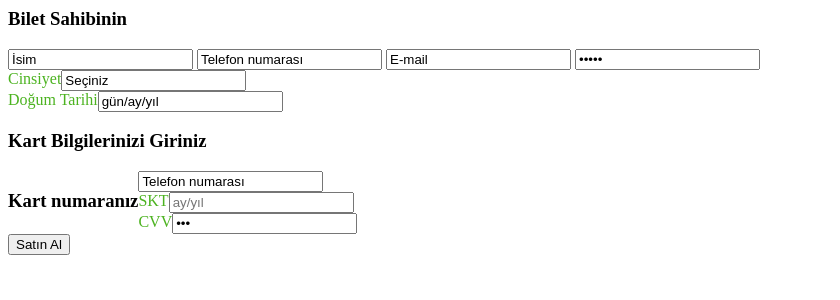
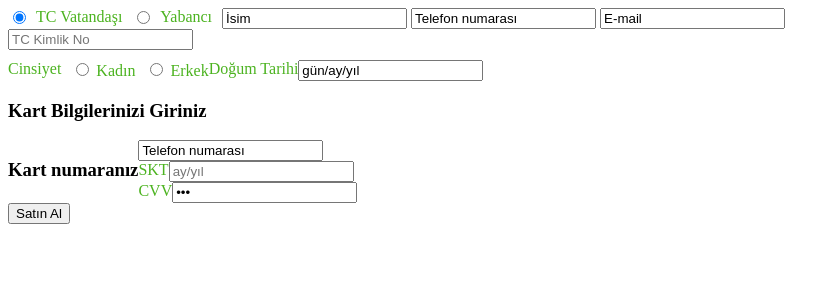
Before and after one commit to ArtunKARA/UmuttepeBusTicketSystem, a CodeIgniter 4 app: template ciapp/app/Views/odeme/odemeKart.php in a window 1280 px wide. Shown: the top 300 px of the page, without its empty margins (0-840 px from the left). Run offline with PHP 8.4 and a stand-in for CodeIgniter, Linux system fonts and the light colour scheme; the template is opened without the code that fills it, so the values that code supplies are empty; some libraries are stand-ins or nearby versions.

Commit message:
ödeme sayfası güncellemesi

```diff
--- a/ciapp/app/Views/odeme/odemeKart.php
+++ b/ciapp/app/Views/odeme/odemeKart.php
@@ -1,5 +1,5 @@
 
-
+<!-- bilet sahibi bilgileri -->
 <div class="modal-body modal-spa">
 			  <div class="kart-grids">
 			    <div class="login">
@@ -9,26 +9,63 @@
         <div class="col-md-6">
             <div class="kart-right" >
                 <form>
-                    <h3><b>Bilet Sahibinin </b></h3>
+                    <!-- <h3><b>Bilet Sahibinin </b></h3>
                     <input type="text" value="İsim" onfocus="this.value = '';" onblur="if (this.value == '') {this.value = 'İsim';}" required="">
                     <input type="text" value="Telefon numarası" onfocus="this.value = '';" onblur="if (this.value == '') {this.value = 'Telefon numarası';}" required="">
                     <input type="text" value="E-mail" onfocus="this.value = '';" onblur="if (this.value == '') {this.value = 'E-mail';}" required="">
-                    <input type="password" value="Şifre" onfocus="this.value = '';" onblur="if (this.value == '') {this.value = 'Şifre';}" required="">
+                    <h3><b>Bilet Sahibinin </b></h3> -->
+<input type="text" value="İsim" onfocus="this.value = '';" onblur="if (this.value == '') {this.value = 'İsim';}" required="">
+<input type="text" value="Telefon numarası" onfocus="this.value = '';" onblur="if (this.value == '') {this.value = 'Telefon numarası';}" required="">
+<input type="text" value="E-mail" onfocus="this.value = '';" onblur="if (this.value == '') {this.value = 'E-mail';}" required="">
+
+<input type="radio" style="color: #4CB320; float: left; margin-right: 10px;"id="tcVatandası" name="kimlikTuru" value="TC" checked>
+<label for="tcVatandası" style="color: #4CB320; float: left; margin-right: 10px;">TC Vatandaşı</label>
+<input type="radio" style="color: #4CB320; float: left; margin-right: 10px;"id="yabancı" name="kimlikTuru" value="yabancı">
+<label for="yabancı" style="color: #4CB320; float: left; margin-right: 10px;">Yabancı</label>
+
+
+<div id="kimlikBilgisi">
+    <input type="text" id="tcNo" placeholder="TC Kimlik No" required>
+</div>
+<script>
+    const tcNoInput = document.getElementById("tcNo");
+    const kimlikTuruRadio = document.querySelectorAll('input[name="kimlikTuru"]');
+
+    kimlikTuruRadio.forEach(radio => {
+        radio.addEventListener("change", function() {
+            if (this.value === "TC") {
+                tcNoInput.placeholder = "TC Kimlik No";
+                tcNoInput.setAttribute("pattern", "[0-9]{11}");
+            } else {
+                tcNoInput.placeholder = "Pasaport No";
+                tcNoInput.removeAttribute("pattern");
+            }
+        });
+    });
+</script>
+
                     <div class="ban-bottom">
                         <div class="bnr-right">
-                        <label class="inputLabel" style="color: #4CB320; float:left; margin=2px;">Cinsiyet</label>
-        <input class="inputLabel" type="text" value="Seçiniz" onfocus="this.value = '';" onblur="if (this.value == '') {this.value = 'Seçiniz';}" required list="cinsiyet">
-        <datalist id="cinsiyet">
-            <option value="Kadın"></option>
-            <option value="Erkek"></option>
-        </datalist>
+                        <div style="margin-bottom: 10px;">
+    <label class="inputLabel" style="color: #4CB320; float: left; margin-right: 10px;">Cinsiyet</label>
+    <div style="float: left;">
+        <input type="radio" id="kadın" name="cinsiyet" value="Kadın" required>
+        <label for="kadın" style="color: #4CB320;">Kadın</label>
+    </div>
+    <div style="float: left; margin-left: 10px;">
+        <input type="radio" id="erkek" name="cinsiyet" value="Erkek" required>
+        <label for="erkek" style="color: #4CB320;">Erkek</label>
+    </div>
+</div>
+
+
                         </div>
                         <div class="bnr-right">
 				<label class="inputLabel"  style="color: #4CB320; float:left;">Doğum Tarihi</label>
 				<input class="date" id="dogumTarihi" type="text" value="gün/ay/yıl" onfocus="this.value = '';" onblur="if (this.value == '') {this.value = 'gün/ay/yıl';}" required=>
 			</div>
 				<div class="clearfix"></div>
-				<!---start-date-piker---->
+				<!---tarih---->
 				<link rel="stylesheet" href="css/jquery-ui.css" />
 				<script src="js/jquery-ui.js"></script>
 					<script>
@@ -36,22 +73,23 @@
 						$( "#datepicker,#dogumTarihi" ).datepicker();
 						});
 					</script>
-			<!---/End-date-piker---->
+			<!---/tarih---->
                     </div>
-                </form>
+
             </div>
         </div>
-
+        <!-- /bilet sahibi bilgileri -->
+          <!-- kart ile ödeme -->
         <div class="col-md-6">
             <div class="kart-right">
-                <form>
+
                     <h3><b>Kart Bilgilerinizi Giriniz</b></h3>
                     <h3 style="float:left;">Kart numaranız </h3>
                     <input type="text" value="Telefon numarası" onfocus="this.value = '';" onblur="if (this.value == '') {this.value = 'Telefon numarası';}" required="">
                     <div class="ban-bottom">
                         <div class="bnr-right">
                             <label class="inputLabel" style="color: #4CB320; float:left;">SKT</label>
-                            <input class="date" id="datepicker" type="text" placeholder="ay/yıl" required>
+                            <input  id="skt" type="text" placeholder="ay/yıl" required>
                         </div>
                         <div class="bnr-right">
                             <label class="inputLabel" style="color: #4CB320; float:left;">CVV</label>
@@ -73,3 +111,5 @@
 
 			  </div>
 			</div>
+
+<!-- /kart ile ödeme -->
```
